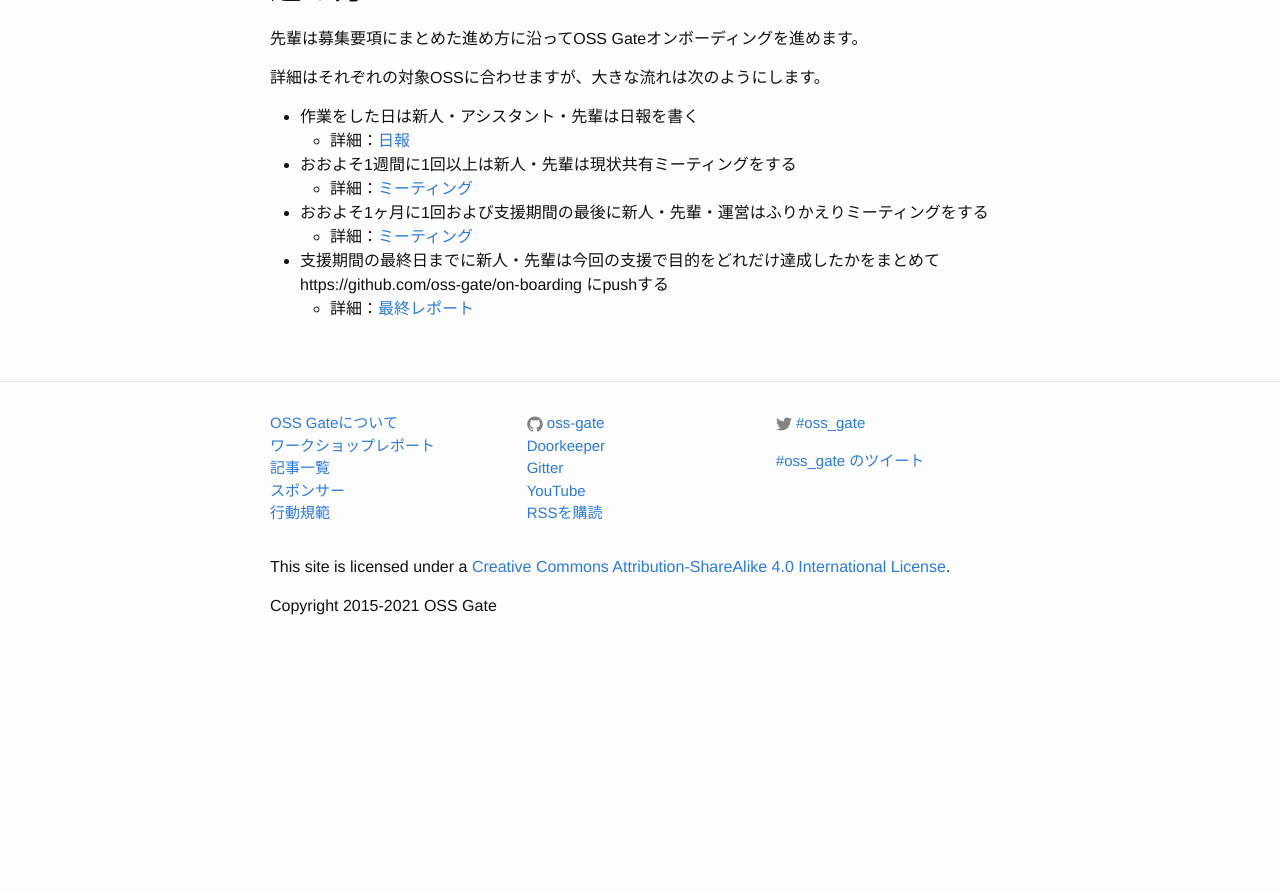
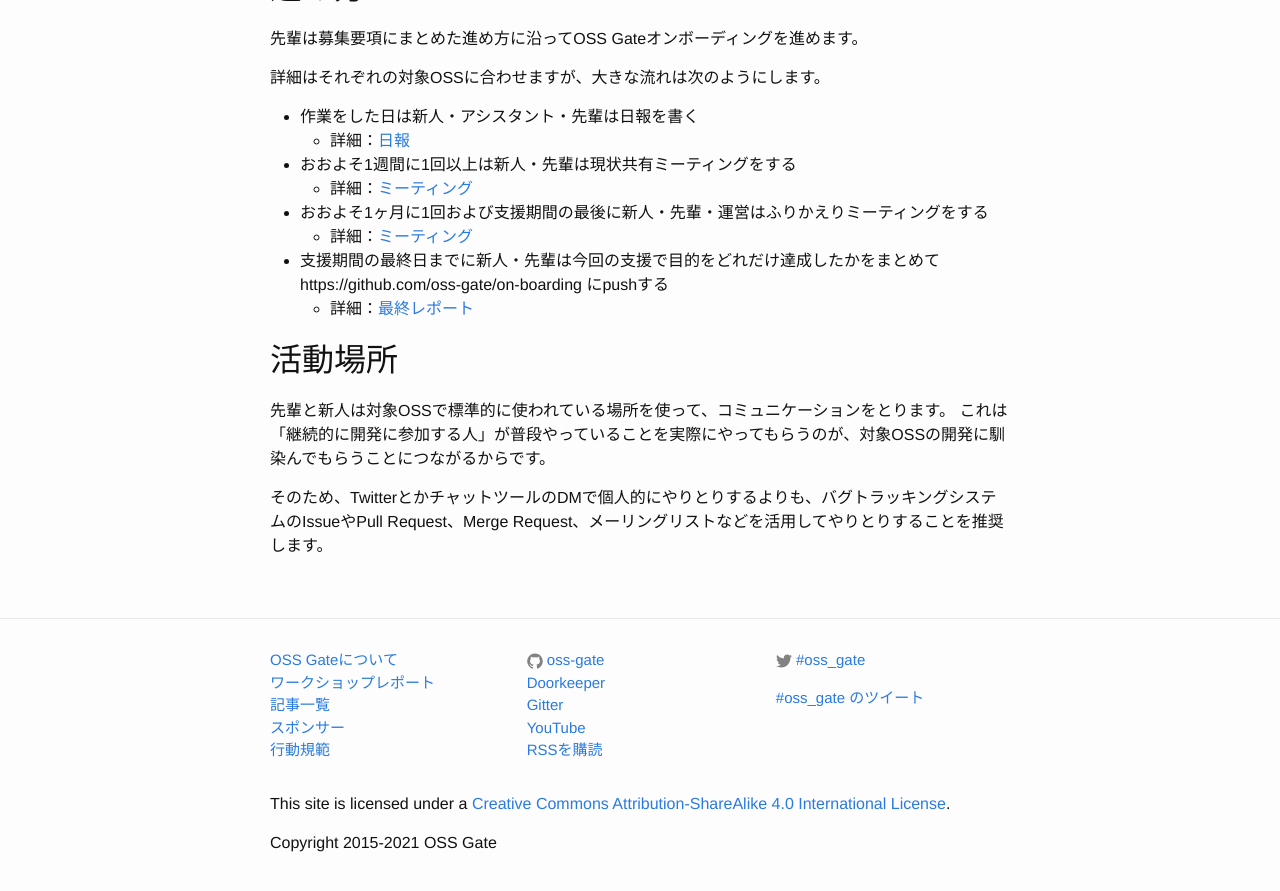
Before and after one commit to oss-gate/on-boarding, a Jekyll site: the page built from process/index.md, in a window 1280 px wide and 900 px high, scrolled down 2285 px. Shown: the top 891 px of the window. Built offline with Jekyll 4.4.1, drawn with Linux system fonts in a browser that asks for light colours; Markdown is read by kramdown in place of the engine named in the settings; comment, search, counter and statistics services are not loaded; before the commit the page ends 2948 px from its top, so only the background shows below that.

Commit message:
Add about communication and activity

```diff
--- a/process/index.md
+++ b/process/index.md
@@ -93,3 +93,10 @@ OSS Gateオンボーディングはある程度短い期間に集中的に実施
     * 詳細：[ミーティング]({{ site.baseurl }}{% link process/meeting/index.md %})
   * 支援期間の最終日までに新人・先輩は今回の支援で目的をどれだけ達成したかをまとめて https://github.com/oss-gate/on-boarding にpushする
     * 詳細：[最終レポート]({{ site.baseurl }}{% link process/final-report/index.md %})
+
+## 活動場所
+
+先輩と新人は対象OSSで標準的に使われている場所を使って、コミュニケーションをとります。
+これは「継続的に開発に参加する人」が普段やっていることを実際にやってもらうのが、対象OSSの開発に馴染んでもらうことにつながるからです。
+
+そのため、TwitterとかチャットツールのDMで個人的にやりとりするよりも、バグトラッキングシステムのIssueやPull Request、Merge Request、メーリングリストなどを活用してやりとりすることを推奨します。
```
